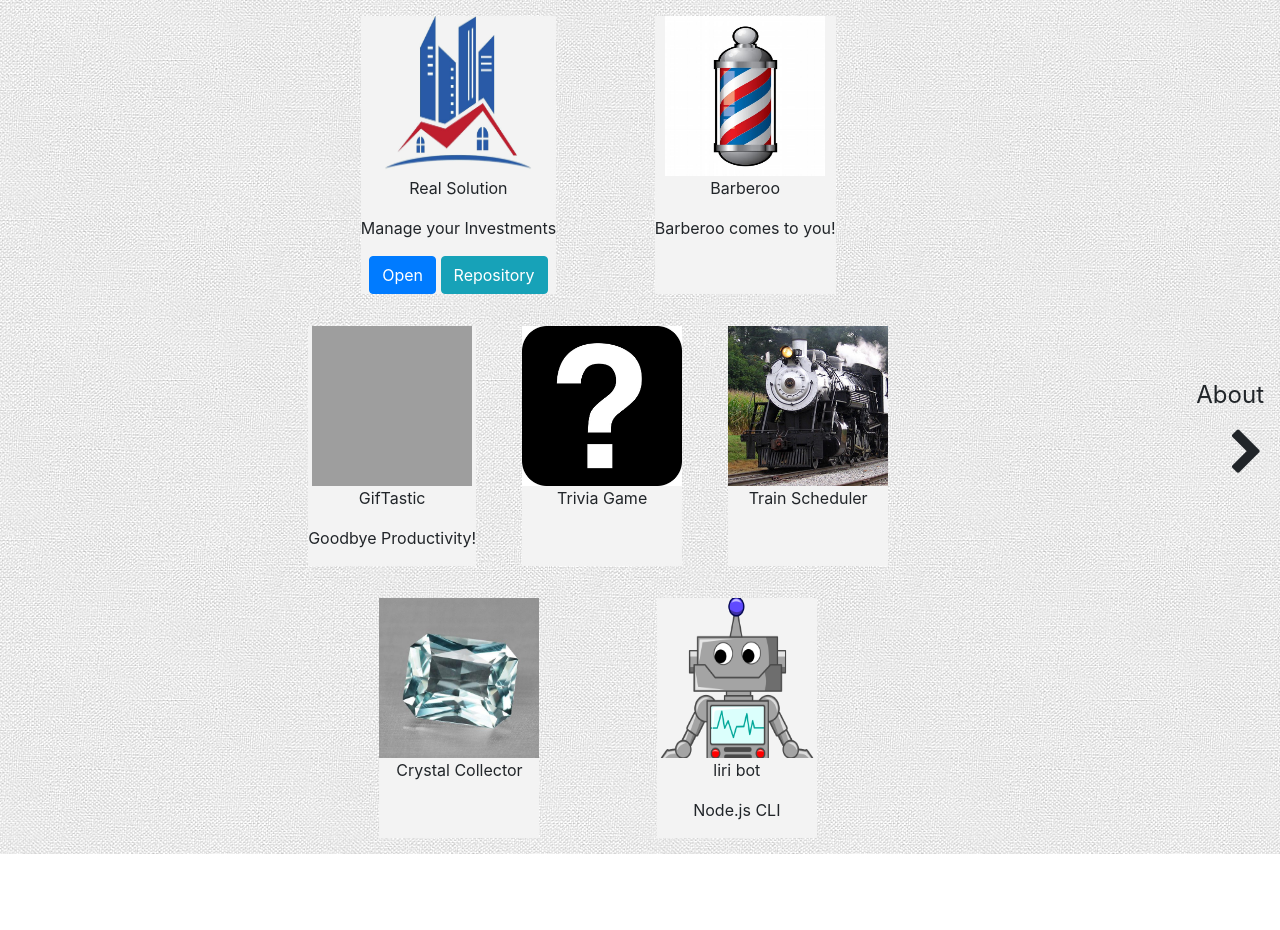
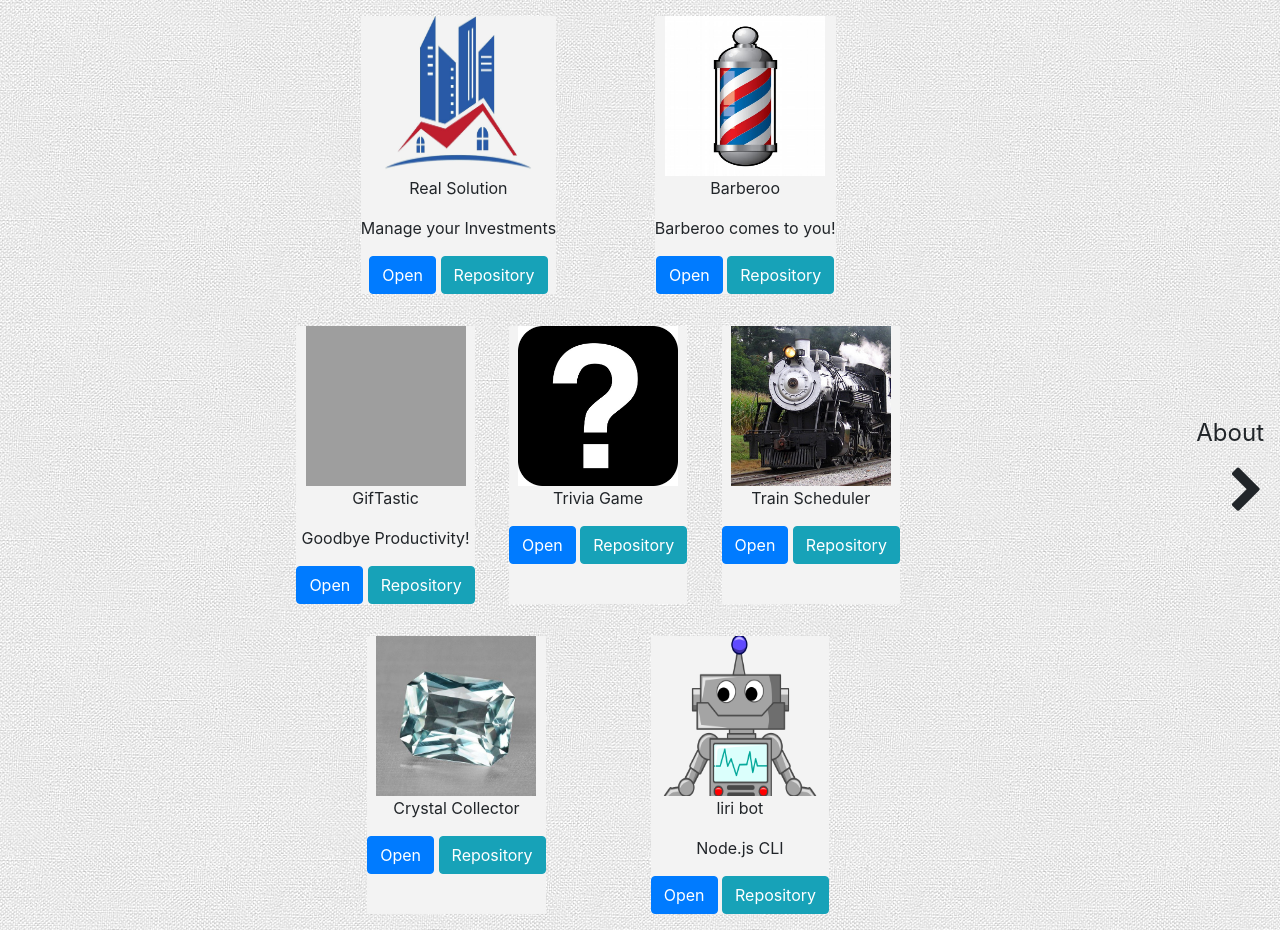
Before and after one commit to Kpconway519/Kpconway519.github.io, a plain HTML site: page portfolio.html in a window 1280 px wide. Before the commit the page ends 854 px from the top, so only its background shows below. Drawn offline with nearby package versions, Linux system fonts and the light colour scheme; grey boxes are pictures that could not be loaded.

Commit message:
pushing all buttons

```diff
--- a/portfolio.html
+++ b/portfolio.html
@@ -23,28 +23,46 @@
                     <a href="https://quiet-woodland-79382.herokuapp.com/"><img src="./images/8TEbMk9pc.jpg" class="portImg"></a>
                     <p>Barberoo</p>
                     <p>Barberoo comes to you!</p>
+                    <a href=""><input type="button" value="Open" class="btn btn-primary"></a>
+                    <!-- Repository link -->
+                    <a href=""><input type="button" value="Repository" class="btn btn-info" href="http://www.github.com"></a>
                 </div>
                 <div class="portCard" >
                     <a href="https://kpconway519.github.io/GifTasticHW6/"><img src="images/motocat.gif" class="portImg"></a>
                     <p>GifTastic</p>
                     <p>Goodbye Productivity!</p>
+                        <a href=""><input type="button" value="Open" class="btn btn-primary"></a>
+                    <!-- Repository link -->
+                    <a href=""><input type="button" value="Repository" class="btn btn-info" href="http://www.github.com"></a>
                 </div>
                 <div class="portCard" >
                     <a href="https://kpconway519.github.io/TriviaGame"><img src="images/question-mark.jpg" class="portImg"> </a>
                     <p>Trivia Game</p>
+                        <a href=""><input type="button" value="Open" class="btn btn-primary"></a>
+                    <!-- Repository link -->
+                    <a href=""><input type="button" value="Repository" class="btn btn-info" href="http://www.github.com"></a>
                 </div>
                 <div class="portCard" >
                     <a href="https://kpconway519.github.io/trainSchedule/"><img src="./images/choochoo.jpg" class="portImg"> </a>
                     <p>Train Scheduler</p>
+                        <a href=""><input type="button" value="Open" class="btn btn-primary"></a>
+                    <!-- Repository link -->
+                    <a href=""><input type="button" value="Repository" class="btn btn-info" href="http://www.github.com"></a>
                 </div>
                 <div class="portCard" >
                     <a href="https://kpconway519.github.io/unit-4-game/"><img src="images/Aqua copy.jpg" class="portImg"></a>
                     <p>Crystal Collector</p>
+                        <a href=""><input type="button" value="Open" class="btn btn-primary"></a>
+                    <!-- Repository link -->
+                    <a href=""><input type="button" value="Repository" class="btn btn-info" href="http://www.github.com"></a>
                 </div>
                 <div class="portCard" >
                     <a href="https://github.com/Kpconway519/liri-node-app"><img src="images/Cartoon_Robot.svg.png" class="portImg"> </a>
                     <p>liri bot</p>
                     <p>Node.js CLI</p>
+                        <a href=""><input type="button" value="Open" class="btn btn-primary"></a>
+                    <!-- Repository link -->
+                    <a href=""><input type="button" value="Repository" class="btn btn-info" href="http://www.github.com"></a>
                 </div>
         </div>
         <div class="sideArrows rightArrow">
```
